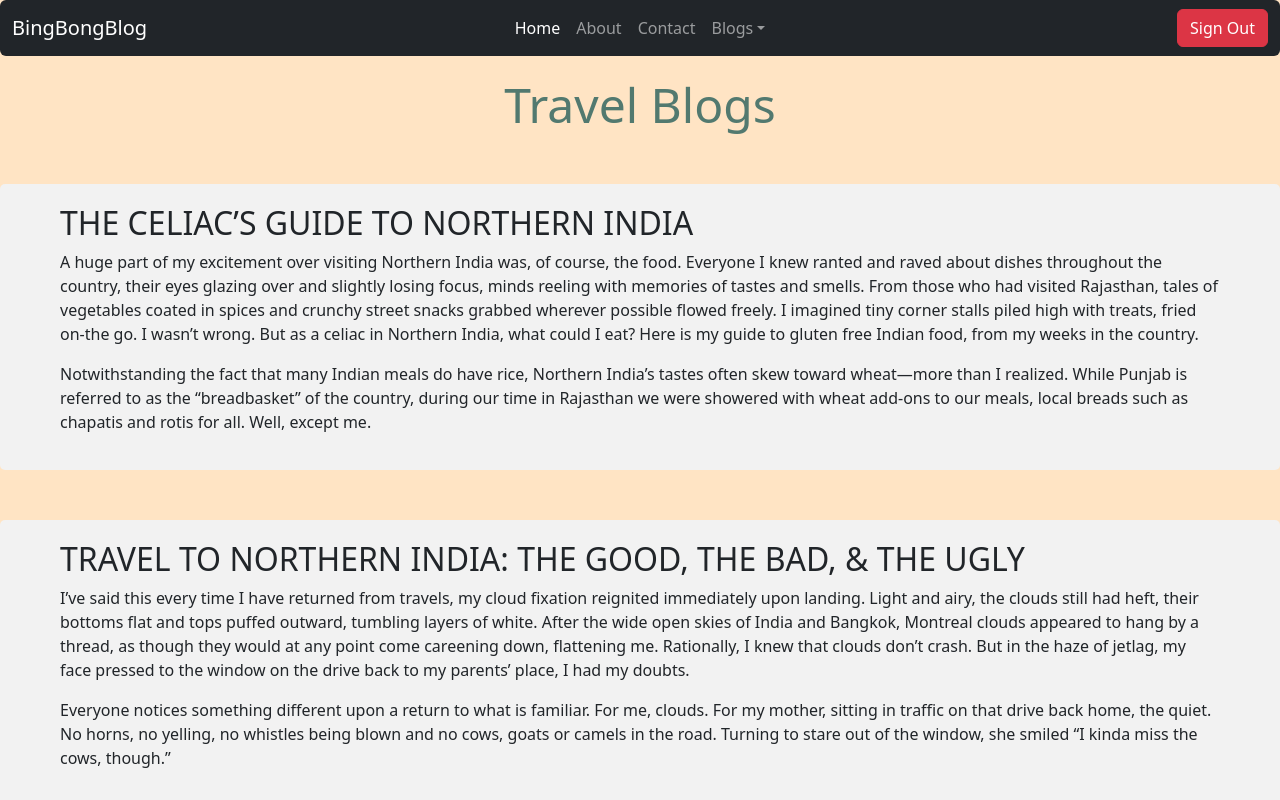
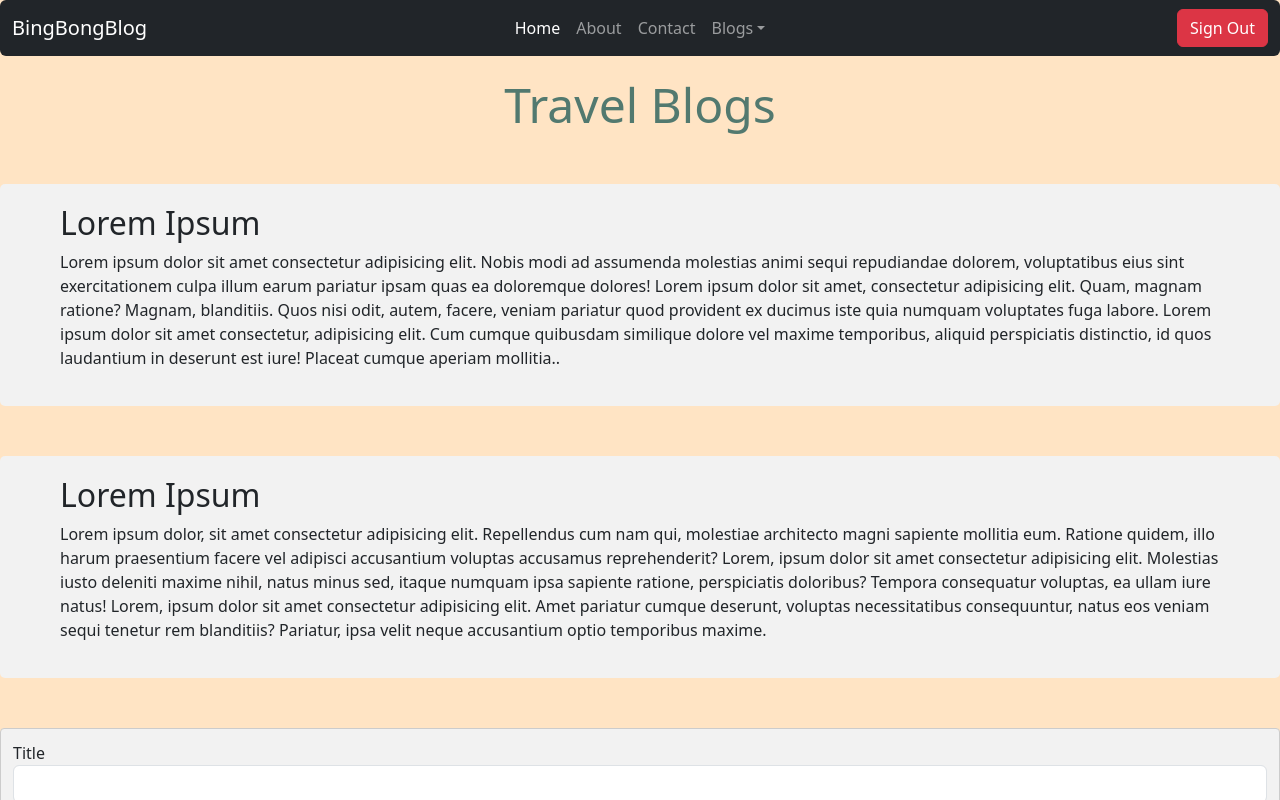
Before and after one commit to raunak321321/blogCourier, a plain HTML site: page travel.html in a window 1280 px wide. Shown: the top 800 px of the page. Drawn offline with nearby package versions, Linux system fonts and the light colour scheme.

Commit message:
last changes

```diff
--- a/travel.html
+++ b/travel.html
@@ -44,14 +44,12 @@
       </nav>
       <h1 class="heading-blog">Travel Blogs</h1>
       <div class="blog-card">
-        <h2 class="blog-title">THE CELIAC’S GUIDE TO NORTHERN INDIA</h2>
-        <p class = blog-content>A huge part of my excitement over visiting Northern India was, of course, the food. Everyone I knew ranted and raved about dishes throughout the country, their eyes glazing over and slightly losing focus, minds reeling with memories of tastes and smells. From those who had visited Rajasthan, tales of vegetables coated in spices and crunchy street snacks grabbed wherever possible flowed freely. I imagined tiny corner stalls piled high with treats, fried on-the go. I wasn’t wrong. But as a celiac in Northern India, what could I eat? Here is my guide to gluten free Indian food, from my weeks in the country.</p>
-        <p class = blog-content>Notwithstanding the fact that many Indian meals do have rice, Northern India’s tastes often skew toward wheat—more than I realized. While Punjab is referred to as the “breadbasket” of the country, during our time in Rajasthan we were showered with wheat add-ons to our meals, local breads such as chapatis and rotis for all. Well, except me.</p>
+        <h2 class="blog-title">Lorem Ipsum</h2>
+        <p class = blog-content> Lorem ipsum dolor sit amet consectetur adipisicing elit. Nobis modi ad assumenda molestias animi sequi repudiandae dolorem, voluptatibus eius sint exercitationem culpa illum earum pariatur ipsam quas ea doloremque dolores! Lorem ipsum dolor sit amet, consectetur adipisicing elit. Quam, magnam ratione? Magnam, blanditiis. Quos nisi odit, autem, facere, veniam pariatur quod provident ex ducimus iste quia numquam voluptates fuga labore. Lorem ipsum dolor sit amet consectetur, adipisicing elit. Cum cumque quibusdam similique dolore vel maxime temporibus, aliquid perspiciatis distinctio, id quos laudantium in deserunt est iure! Placeat cumque aperiam mollitia..</p>
       </div>
       <div class="blog-card">
-        <h2 class="blog-title">TRAVEL TO NORTHERN INDIA: THE GOOD, THE BAD, & THE UGLY</h2>
-        <p class = blog-content>I’ve said this every time I have returned from travels, my cloud fixation reignited immediately upon landing. Light and airy, the clouds still had heft, their bottoms flat and tops puffed outward, tumbling layers of white. After the wide open skies of India and Bangkok, Montreal clouds appeared to hang by a thread, as though they would at any point come careening down, flattening me. Rationally, I knew that clouds don’t crash. But in the haze of jetlag, my face pressed to the window on the drive back to my parents’ place, I had my doubts.        </p>
-        <p class = blog-content>Everyone notices something different upon a return to what is familiar. For me, clouds. For my mother, sitting in traffic on that drive back home, the quiet. No horns, no yelling, no whistles being blown and no cows, goats or camels in the road. Turning to stare out of the window, she smiled “I kinda miss the cows, though.”</p>
+        <h2 class="blog-title">Lorem Ipsum</h2>
+        <p class = blog-content> Lorem ipsum dolor, sit amet consectetur adipisicing elit. Repellendus cum nam qui, molestiae architecto magni sapiente mollitia eum. Ratione quidem, illo harum praesentium facere vel adipisci accusantium voluptas accusamus reprehenderit? Lorem, ipsum dolor sit amet consectetur adipisicing elit. Molestias iusto deleniti maxime nihil, natus minus sed, itaque numquam ipsa sapiente ratione, perspiciatis doloribus? Tempora consequatur voluptas, ea ullam iure natus! Lorem, ipsum dolor sit amet consectetur adipisicing elit. Amet pariatur cumque deserunt, voluptas necessitatibus consequuntur, natus eos veniam sequi tenetur rem blanditiis? Pariatur, ipsa velit neque accusantium optio temporibus maxime.</p>
       </div>
       <div class="post-form">
         <form>
```
